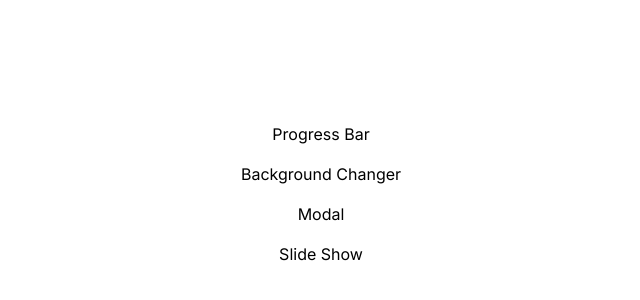
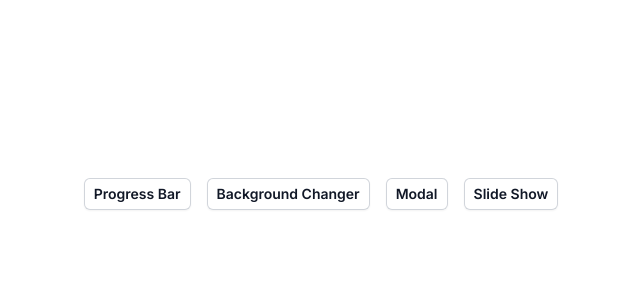
Before and after one commit to thatbeautifuldream/machine-coding-problems, a Next.js app: page / in a window 1280 px wide. Shown: the part 206-506 px from the top of the page, without its empty margins (319-959 px from the left). Built offline with nearby package versions, Linux system fonts and the light colour scheme.

Commit message:
[NEW] add styling to home

```diff
--- a/src/app/_components/CenterOfPage.tsx
+++ /dev/null
@@ -1,11 +0,0 @@
-export default function CenterOfPage({
-  children,
-}: {
-  children: React.ReactNode;
-}) {
-  return (
-    <div className="flex flex-col items-center justify-center min-h-screen py-2 gap-4">
-      {children}
-    </div>
-  );
-}
--- a/src/app/page.tsx
+++ b/src/app/page.tsx
@@ -1,13 +1,31 @@
 import Link from "next/link";
-import CenterOfPage from "@/app/_components/CenterOfPage";
+
+function Button({ children }: { children: React.ReactNode }) {
+  return (
+    <button
+      type="button"
+      className="rounded-md bg-white px-2.5 py-1.5 text-sm font-semibold text-gray-900 shadow-sm ring-1 ring-inset ring-gray-300 hover:bg-gray-50"
+    >
+      {children}
+    </button>
+  );
+}
 
 export default function Home() {
   return (
-    <CenterOfPage>
-      <Link href="/progress-bar">Progress Bar</Link>
-      <Link href="/background-changer">Background Changer</Link>
-      <Link href="/modal">Modal</Link>
-      <Link href="/slide-show">Slide Show</Link>
-    </CenterOfPage>
+    <div className="flex flex-row items-center justify-center min-h-screen py-2 gap-4">
+      <Link href="/progress-bar">
+        <Button>Progress Bar</Button>
+      </Link>
+      <Link href="/background-changer">
+        <Button>Background Changer</Button>
+      </Link>
+      <Link href="/modal">
+        <Button>Modal</Button>
+      </Link>
+      <Link href="/slide-show">
+        <Button>Slide Show</Button>
+      </Link>
+    </div>
   );
 }
--- a/src/app/progress-bar/page.tsx
+++ b/src/app/progress-bar/page.tsx
@@ -1,7 +1,6 @@
 "use client";
 
-import React, { useState, useEffect, useRef } from "react";
-import CenterOfPage from "@/app/_components/CenterOfPage";
+import { useEffect, useRef, useState } from "react";
 import "./styles.css";
 
 function ProgressBar({ progress }: { progress: number }) {
@@ -36,8 +35,8 @@ export default function Page() {
   }, []);
 
   return (
-    <CenterOfPage>
+    <div className="flex items-center justify-center min-h-screen py-2 gap-4">
       <ProgressBar progress={progress} />
-    </CenterOfPage>
+    </div>
   );
 }
```
